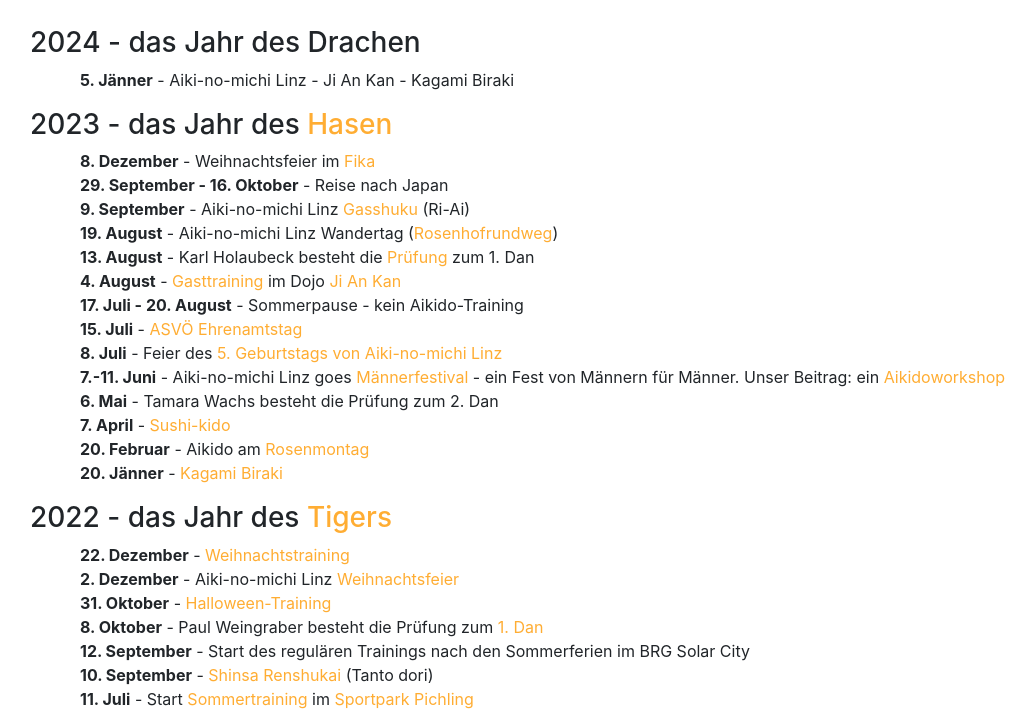
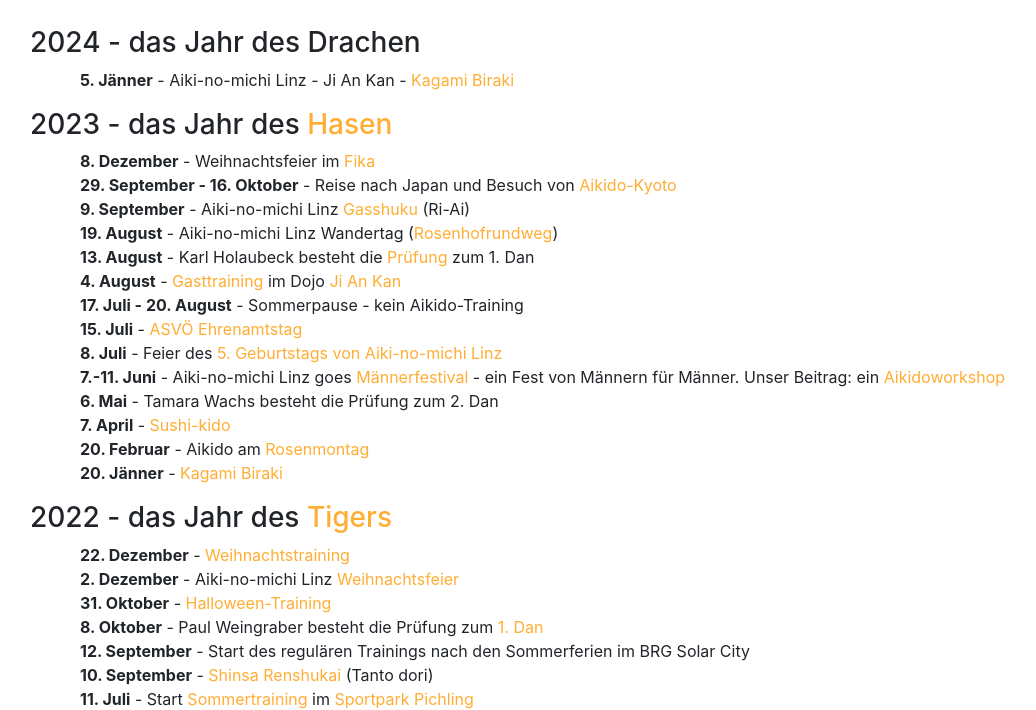
Before and after one commit to TWachs/aikinomichi-linz, a Jekyll site: the page built from aktuelles.md, in a window 1280 px wide and 900 px high, scrolled down 395 px, cut to the strip 190-900 px from the top of the window. Shown: the whole strip, without its empty margins (55-1091 px from the left). Built offline with Jekyll 4.4.1, drawn with Linux system fonts in a browser that asks for light colours; nearby versions of some CDN libraries.

Commit message:
Update aktuelles.md

```diff
--- a/aktuelles.md
+++ b/aktuelles.md
@@ -9,12 +9,12 @@
 <iframe width="560" height="315" style="display:block; margin: 0 auto 30px auto;" src="https://www.youtube.com/embed/DrgovmdFho8" title="YouTube video player" frameborder="0" allow="accelerometer; autoplay; clipboard-write; encrypted-media; gyroscope; picture-in-picture; web-share" allowfullscreen></iframe>
 
 ### 2024 - das Jahr des Drachen
-* **5. Jänner** - Aiki-no-michi Linz - Ji An Kan - Kagami Biraki
+* **5. Jänner** - Aiki-no-michi Linz - Ji An Kan - [Kagami Biraki](https://www.facebook.com/photo/?fbid=917215139835302&set=a.173888970834593){:target="_blank"}
 
 ### 2023 - das Jahr des [Hasen](https://www.facebook.com/photo/?fbid=594639669337915&set=a.441578571310693){:target="_blank"}
 
 * **8. Dezember** - Weihnachtsfeier im [Fika](https://fika-linz.eatbu.com/?lang=de){:target="_blank"}
-* **29. September - 16. Oktober** - Reise nach Japan
+* **29. September - 16. Oktober** - Reise nach Japan und Besuch von [Aikido-Kyoto](https://www.aikidokyoto.com/en){:target="_blank"}
 * **9. September** - Aiki-no-michi Linz [Gasshuku](https://www.facebook.com/aikinomichilinz/posts/pfbid02h3uExmt2SS96H3Wf4ogJ4xUqfntZpXGTMLjfSEhBR8QBqm356XXvkrE659ear5d1l){:target="_blank"} (Ri-Ai)
 * **19. August** - Aiki-no-michi Linz Wandertag ([Rosenhofrundweg](https://www.facebook.com/photo/?fbid=768551938613353&set=pcb.768552838613263){:target="_blank"})
 * **13. August** - Karl Holaubeck besteht die [Prüfung](https://www.facebook.com/photo/?fbid=766160435519170&set=a.441578571310693){:target="_blank"} zum 1. Dan
```
